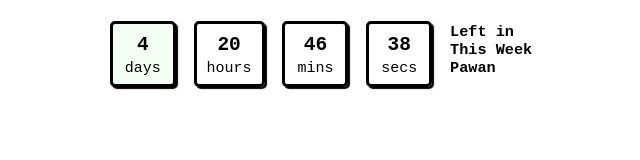
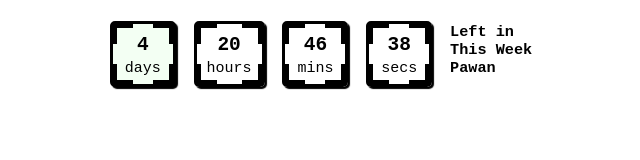
Before and after one commit to pawandaliaho/pawandaliaho.github.io, a plain HTML site: page weekcountdown.html in a window 1280 px wide. Shown: the whole page, without its empty margins (319-959 px from the left). Drawn offline with Linux system fonts and the light colour scheme.

Commit message:
Transparent background

```diff
--- a/weekcountdown.html
+++ b/weekcountdown.html
@@ -23,6 +23,18 @@
             border: 3px solid #000000;
             border-radius: 5px;
             box-shadow: 2px 2px 1px 0px #000000;
+            background:
+                linear-gradient(to right, black 4px, transparent 4px) 0 0,
+                linear-gradient(to right, black 4px, transparent 4px) 0 100%,
+                linear-gradient(to left, black 4px, transparent 4px) 100% 0,
+                linear-gradient(to left, black 4px, transparent 4px) 100% 100%,
+                linear-gradient(to bottom, black 4px, transparent 4px) 0 0,
+                linear-gradient(to bottom, black 4px, transparent 4px) 100% 0,
+                linear-gradient(to top, black 4px, transparent 4px) 0 100%,
+                linear-gradient(to top, black 4px, transparent 4px) 100% 100%;
+
+            background-repeat: no-repeat;
+            background-size: 20px 20px;
         }
 
         h2{
```
